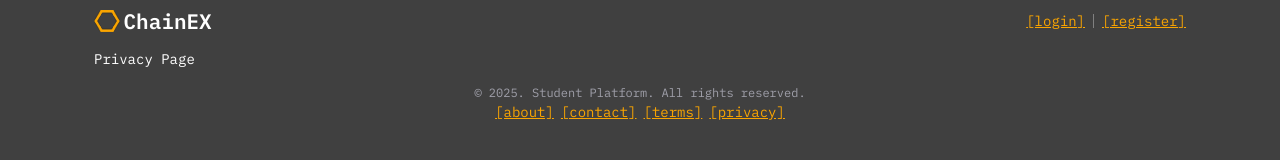
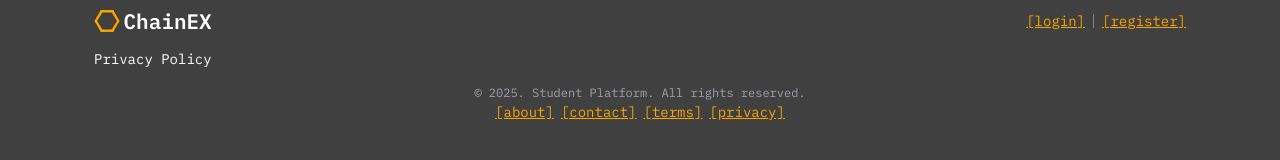
Before and after one commit to nchhillar2004/chainex, a Next.js app: page /privacy in a window 1280 px wide. Shown: the top 160 px of the page. Built offline with nearby package versions, Linux system fonts and the light colour scheme.

Commit message:
Theme bug change fixed

```diff
--- a/app/(info)/privacy/page.tsx
+++ b/app/(info)/privacy/page.tsx
@@ -1,7 +1,7 @@
 export default function PrivacyPage(){
     return(
     <>
-            Privacy Page
+            Privacy Policy
         </>
     );
 }
--- a/components/Footer.tsx
+++ b/components/Footer.tsx
@@ -7,10 +7,10 @@ export default function Footer(){
                 &copy; 2025. Student Platform. All rights reserved.
             </div>
             <div className="flex link justify-center items-center space-x-2 flex-wrap">
-                <Link href={"about"}>[about]</Link>
-                <Link href={"contact"}>[contact]</Link>
-                <Link href={"terms"}>[terms]</Link>
-                <Link href={"privacy"}>[privacy]</Link>
+                <Link href={"/about"}>[about]</Link>
+                <Link href={"/contact"}>[contact]</Link>
+                <Link href={"/terms"}>[terms]</Link>
+                <Link href={"/privacy"}>[privacy]</Link>
             </div>
         </footer>
     );
--- a/components/Header.tsx
+++ b/components/Header.tsx
@@ -24,10 +24,12 @@ export default function Header(){
     return(
         <header className="py-2 px-4 max-sm:px-2">
             <nav className="flex items-center justify-between space-x-1 flex-wrap">
-                <Link href={"/"} className="flex space-x-1 items-center">
+                <div className="flex space-x-1 items-center cursor-pointer">
                     <Image priority src="/logo.svg" alt={`${Config.name} logo`} height={26} width={26} className="max-sm:h-[20px] max-sm:w-[20px]" onClick={toggleTheme}/>
-                    <h1 className="text-2xl font-semibold max-sm:text-xl">{Config.name}</h1>
-                </Link>
+                    <Link href={"/"}>
+                        <h1 className="text-2xl font-semibold max-sm:text-xl">{Config.name}</h1>
+                    </Link>
+                </div>
 
                 <nav className="flex items-center link">
                     {isAuthenticated ?
```
